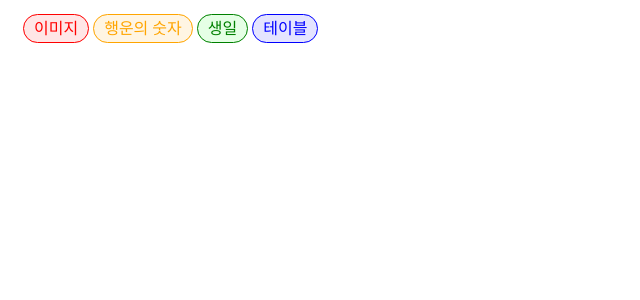
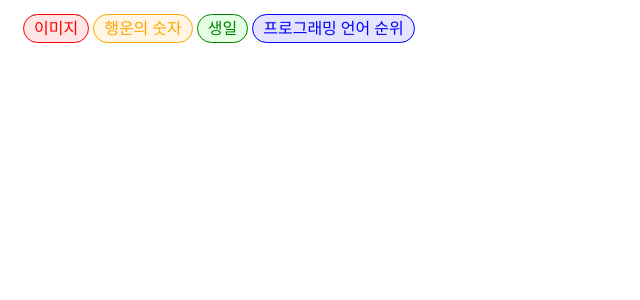
Before and after one commit to minjae0417/W4Django, a Django app: page /lucky/ in a window 1280 px wide. Shown: the top 300 px of the page, without its empty margins (0-640 px from the left). Run offline with Django 4.2, Linux system fonts and the light colour scheme.

Commit message:
Django W4

```diff
--- a/functions/static/css/style.css
+++ b/functions/static/css/style.css
@@ -2,29 +2,29 @@
   margin: 15px;
 }
 
-a {
+.header a {
   border: 1px solid;
   border-radius: 15px;
   padding: 5px 10px;
   text-decoration: none;
 }
 
-a:nth-of-type(1) {
+.header a:nth-of-type(1) {
   color: red;
   background-color: rgb(255, 230, 230);
 }
 
-a:nth-of-type(2) {
+.header a:nth-of-type(2) {
   color: orange;
   background-color: rgb(255, 245, 227);
 }
 
-a:nth-of-type(3) {
+.header a:nth-of-type(3) {
   color: green;
   background-color: rgb(229, 255, 229);
 }
 
-a:nth-of-type(4) {
+.header a:nth-of-type(4) {
   color: blue;
   background-color: rgb(228, 228, 255);
 }
--- a/functions/templates/base.html
+++ b/functions/templates/base.html
@@ -15,7 +15,7 @@
     <a href="/image">이미지</a>
     <a href="">행운의 숫자</a>
     <a href="">생일</a>
-    <a href="">테이블</a>
+    <a href="">프로그래밍 언어 순위</a>
   </div>
 
   {% block body %}
--- a/functions/templates/birthday.html
+++ b/functions/templates/birthday.html
@@ -1,10 +1,4 @@
 {% extends 'base.html' %}
-{% load static %}
-
-{% block head %}
-
-{% endblock %}
-
 
 {% block body %}
 
--- a/functions/templates/index.html
+++ b/functions/templates/index.html
@@ -1,7 +1,5 @@
 {% extends 'base.html' %}
 
 {% block body %}
-
   <h1 style="background-color: pink;">메인 페이지</h1>
-
 {% endblock %}
--- a/functions/templates/lucky.html
+++ b/functions/templates/lucky.html
@@ -1,10 +1,4 @@
 {% extends 'base.html' %}
-{% load static %}
-
-{% block head %}
-
-{% endblock %}
-
 
 {% block body %}
 
--- a/functions/templates/menu.html
+++ b/functions/templates/ranking.html
@@ -1,5 +1,4 @@
 {% extends 'base.html' %}
-{% load static %}
 
 {% block head %}
 
--- a/functions/urls.py
+++ b/functions/urls.py
@@ -4,7 +4,8 @@ from . import views
 urlpatterns = [
     path('index/', views.index),
     path('image/', views.image),
-    path('lucky/', views.lucky),
+    path('lucky/', views.lucky, name="lucky"),
     path('birthday/', views.birthday),
-    path('menu/', views.menu),
+    path('ranking/', views.ranking),
+    path('language/<str:name>/', views.language),
 ]
--- a/functions/views.py
+++ b/functions/views.py
@@ -8,10 +8,41 @@ def image(request):
     return render(request, "image.html")
 
 def lucky(request):
+
     return render(request, "lucky.html")
 
 def birthday(request):
+
     return render(request, "birthday.html")
 
-def menu(request):
-    return render(request, "menu.html")
+def ranking(request):
+    languages = [
+        "Python",
+        "C",
+        "Java",
+        "C++",
+        "C#",
+        "Visual Basic",
+        "JavaScript",
+        "Assembly",
+        "SQL",
+        "PHP",
+    ]
+
+    return render(request, "ranking.html")
+
+def language(request):
+    languages = {
+        "Python": "웹 애플리케이션, 소프트웨어 개발, 데이터 과학, 기계 학습에 사용되는 프로그래밍 언어",
+        "C": "1972년 켐 톰프슨과 데니스 리치가 유닉스 운영체제에서 사용하기 위해서 개발한 고급 언어",
+        "Java": "1995년 썬 마이크로시스템즈에서 발표한 객체 지향 프로그래밍 언어",
+        "C++": "C언어에 여러가지 기능을 추가하여 만든 프로그래밍 언어",
+        "C#": "마이크로소프트에서 개발한 객체 지향 프로그래밍 언어",
+        "Visual Basic": "마이크로소프트 윈도우용 응용 프로그램을 쉽게 개발하기 위해 만든 프로그래밍 언어",
+        "JavaScript": "웹 페이지에서 복잡한 기능을 구현할 수 있도록 하는 프로그래밍 언어",
+        "Assembly": "기계어와 일대일 대응이 되는 프로그래밍의 저급 언어",
+        "SQL": "관계형 데이터베이스 시스템에서 정보를 저장하고 처리하기 위해 설계된 프로그래밍 언어",
+        "PHP": "동적 웹 페이지를 쉽고 빠르게 만들 수 있도록 해주는 프로그래밍 언어",
+    }
+
+    return render(request, "language.html")
```
Also changed, not shown: functions/templates/language.html (added, +9 -0 lines).
